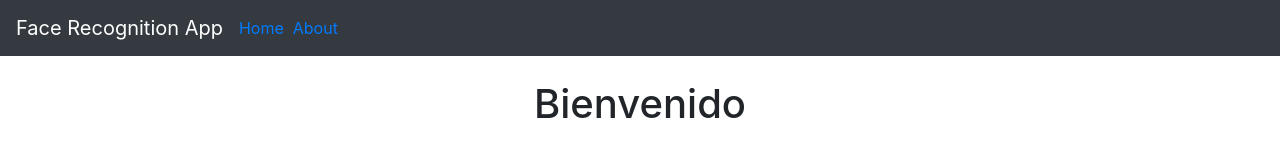
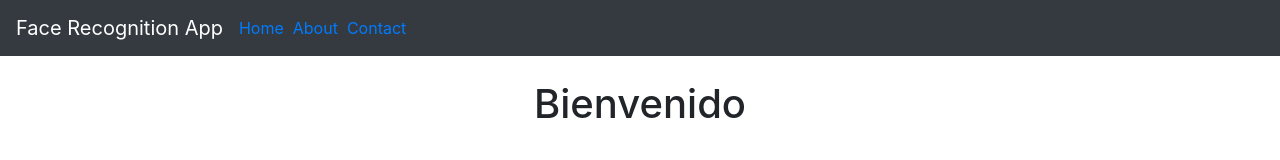
Before and after one commit to juanma77/mt-app, a React (Create React App) app: page / in a window 1280 px wide. Shown: the top 160 px of the page. Built offline with nearby package versions, Linux system fonts and the light colour scheme.

Commit message:
added link to contact page on header section

```diff
--- a/src/pages/header.js
+++ b/src/pages/header.js
@@ -14,12 +14,15 @@
                     <ul className="navbar-nav mr-auto">
 
                         <li className="nav-item active">
-                            <Link to="/"> Home &nbsp;
-                            </Link>
+                            <Link to="/"> Home &nbsp; </Link>
                         </li>
 
                         <li className="nav-item">
-                            <Link to="/about">About</Link>
+                            <Link to="/about">About &nbsp; </Link>
+                        </li>
+
+                        <li className="nav-item">
+                            <Link to="/contact">Contact </Link>
                         </li>
                     </ul>
                 </div>
```
